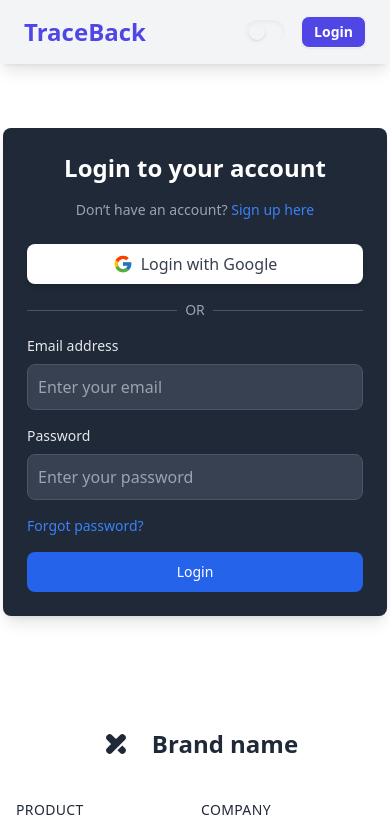
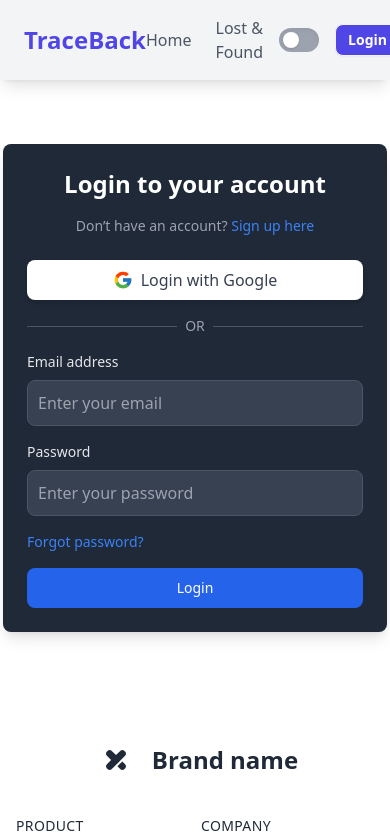
Before and after one commit to sajjadislam523/traceback-client, a React (Vite) app: page /login in a window 390 px wide. Shown: the top 834 px of the page. Built offline with nearby package versions, Linux system fonts and the light colour scheme; no server answers.

Commit message:
adjusted dark theme in the navbar

```diff
--- a/src/components/Navbar.jsx
+++ b/src/components/Navbar.jsx
@@ -13,8 +13,8 @@ const Navbar = () => {
                 to="/addItems"
                 className={({ isActive }) =>
                     isActive
-                        ? "text-indigo-600 font-medium hover:underline"
-                        : "hover:text-indigo-500"
+                        ? "font-medium text-indigo-600 dark:text-indigo-400 hover:underline"
+                        : "hover:text-indigo-500 text-gray-600 dark:text-gray-300"
                 }
             >
                 Add Item
@@ -23,8 +23,8 @@ const Navbar = () => {
                 to="/myItems"
                 className={({ isActive }) =>
                     isActive
-                        ? "text-indigo-600 font-medium hover:underline"
-                        : "hover:text-indigo-500"
+                        ? "font-medium text-indigo-600 dark:text-indigo-400 hover:underline"
+                        : "hover:text-indigo-500 text-gray-600 dark:text-gray-300"
                 }
             >
                 Manage My Items
@@ -33,8 +33,8 @@ const Navbar = () => {
                 to="/allRecovered"
                 className={({ isActive }) =>
                     isActive
-                        ? "text-indigo-600 font-medium hover:underline"
-                        : "hover:text-indigo-500"
+                        ? "font-medium text-indigo-600 dark:text-indigo-400 hover:underline"
+                        : "hover:text-indigo-500 text-gray-600 dark:text-gray-300"
                 }
             >
                 Recovered Items
@@ -43,24 +43,28 @@ const Navbar = () => {
     );
 
     return (
-        <div className={`px-6 bg-gray-100 shadow-lg sticky top-0 z-50 navbar ${theme === 'dark' ? 'bg-gray-900 text-gray-100' : 'bg-gray-100 text-gray-900'}`}>
+        <div
+            className={`px-6 py-4 sticky top-0 z-50 shadow-lg navbar transition-colors duration-300 ${theme === "dark" ? "bg-gray-900 text-gray-100" : "bg-gray-100 text-gray-900"
+                }`}
+        >
             {/* Left Section */}
             <div className="flex-1">
                 <Link
                     to="/"
-                    className="text-2xl font-bold text-indigo-600 hover:text-indigo-700 dark:text-indigo-400"
+                    className={`text-2xl font-bold transition-colors duration-300 ${theme === "dark" ? "text-indigo-400" : "text-indigo-600 hover:text-indigo-700"
+                        }`}
                 >
                     TraceBack
                 </Link>
             </div>
 
             {/* Center Links for larger screens */}
-            <div className="items-center hidden gap-6 md:flex">
+            <div className="flex items-center gap-6">
                 <NavLink
                     to="/"
                     className={({ isActive }) =>
                         isActive
-                            ? "text-indigo-600 font-medium underline dark:text-indigo-400"
+                            ? "font-medium underline text-indigo-600 dark:text-indigo-400"
                             : "hover:text-indigo-500 text-gray-600 dark:text-gray-300"
                     }
                 >
@@ -70,7 +74,7 @@ const Navbar = () => {
                     to="/allItems"
                     className={({ isActive }) =>
                         isActive
-                            ? "text-indigo-600 font-medium underline dark:text-indigo-400"
+                            ? "font-medium underline text-indigo-600 dark:text-indigo-400"
                             : "hover:text-indigo-500 text-gray-600 dark:text-gray-300"
                     }
                 >
@@ -79,20 +83,20 @@ const Navbar = () => {
             </div>
 
             {/* Right Section */}
-            <div className="flex items-center gap-4">
+            <div className="flex items-center gap-4 ml-4">
                 {/* Theme Toggle */}
                 <div className="flex items-center gap-2">
-                    <label htmlFor="Toggle1" className="inline-flex items-center space-x-4 cursor-pointer dark:text-gray-800">
-
+                    <label htmlFor="Toggle1" className="inline-flex items-center space-x-4 cursor-pointer">
                         <span className="relative">
                             <input
                                 checked={theme === "dark"}
                                 onChange={toggleTheme}
                                 id="Toggle1"
                                 type="checkbox"
-                                className="hidden peer" />
-                            <div className="w-10 h-6 rounded-full shadow-inner dark:bg-gray-600 peer-checked:dark:bg-violet-600"></div>
-                            <div className="absolute inset-y-0 left-0 w-4 h-4 m-1 rounded-full shadow peer-checked:right-0 peer-checked:left-auto dark:bg-gray-100"></div>
+                                className="hidden peer"
+                            />
+                            <div className="w-10 h-6 bg-gray-400 rounded-full shadow-inner peer-checked:bg-indigo-600"></div>
+                            <div className="absolute inset-y-0 left-0 w-4 h-4 m-1 bg-white rounded-full shadow peer-checked:right-0 peer-checked:left-auto dark:bg-gray-100"></div>
                         </span>
                     </label>
                 </div>
@@ -102,23 +106,27 @@ const Navbar = () => {
                         <div
                             tabIndex={0}
                             role="button"
-                            className="btn btn-ghost btn-circle avatar hover:ring-2 hover:ring-indigo-500"
+                            className={`btn btn-ghost btn-circle avatar hover:ring-2 ${theme === "dark"
+                                ? "hover:ring-indigo-400"
+                                : "hover:ring-indigo-500"
+                                }`}
                         >
                             <div className="w-10 rounded-full">
-                                <img
-                                    alt={user?.displayName}
-                                    src={user?.photoURL}
-                                />
+                                <img alt={user?.displayName} src={user?.photoURL} />
                             </div>
                         </div>
                         <div
                             tabIndex={0}
-                            className="z-10 p-4 mt-3 bg-white shadow-md dark:bg-gray-700 menu menu-sm dropdown-content rounded-box w-52"
+                            className={`z-10 p-4 mt-3 shadow-md dropdown-content menu menu-sm box w-52
+        ${theme === "dark" ? "bg-gray-800 text-gray-100 border border-gray-700" : "bg-white text-gray-900 border border-gray-200"}
+    `}
                         >
                             {links}
                             <button
                                 onClick={logOut}
-                                className="mt-4 text-white bg-red-500 btn btn-sm hover:bg-red-600"
+                                className={`mt-4 btn btn-sm hover:bg-red-600
+            ${theme === "dark" ? "bg-red-500 text-gray-100" : "bg-red-500 text-white"}
+        `}
                             >
                                 Logout
                             </button>
--- a/src/pages/items/RecoveredItems.jsx
+++ b/src/pages/items/RecoveredItems.jsx
@@ -8,7 +8,6 @@ const RecoveredItems = () => {
     const [recoveredItems, setRecoveredItems] = useState([]);
     const [loading, setLoading] = useState(true);
 
-    // Fetch recovered items
     useEffect(() => {
         const fetchData = async () => {
             try {
```
